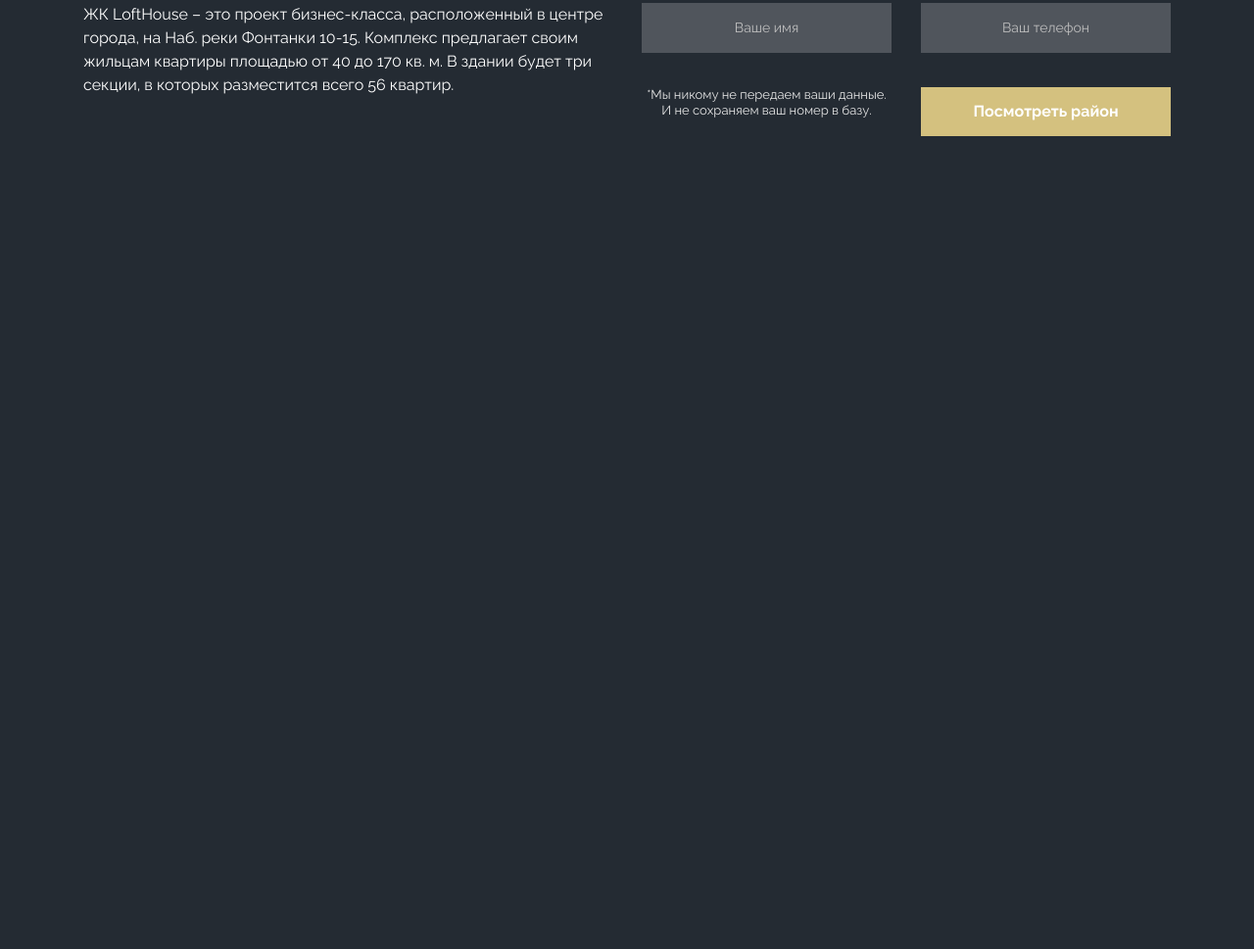
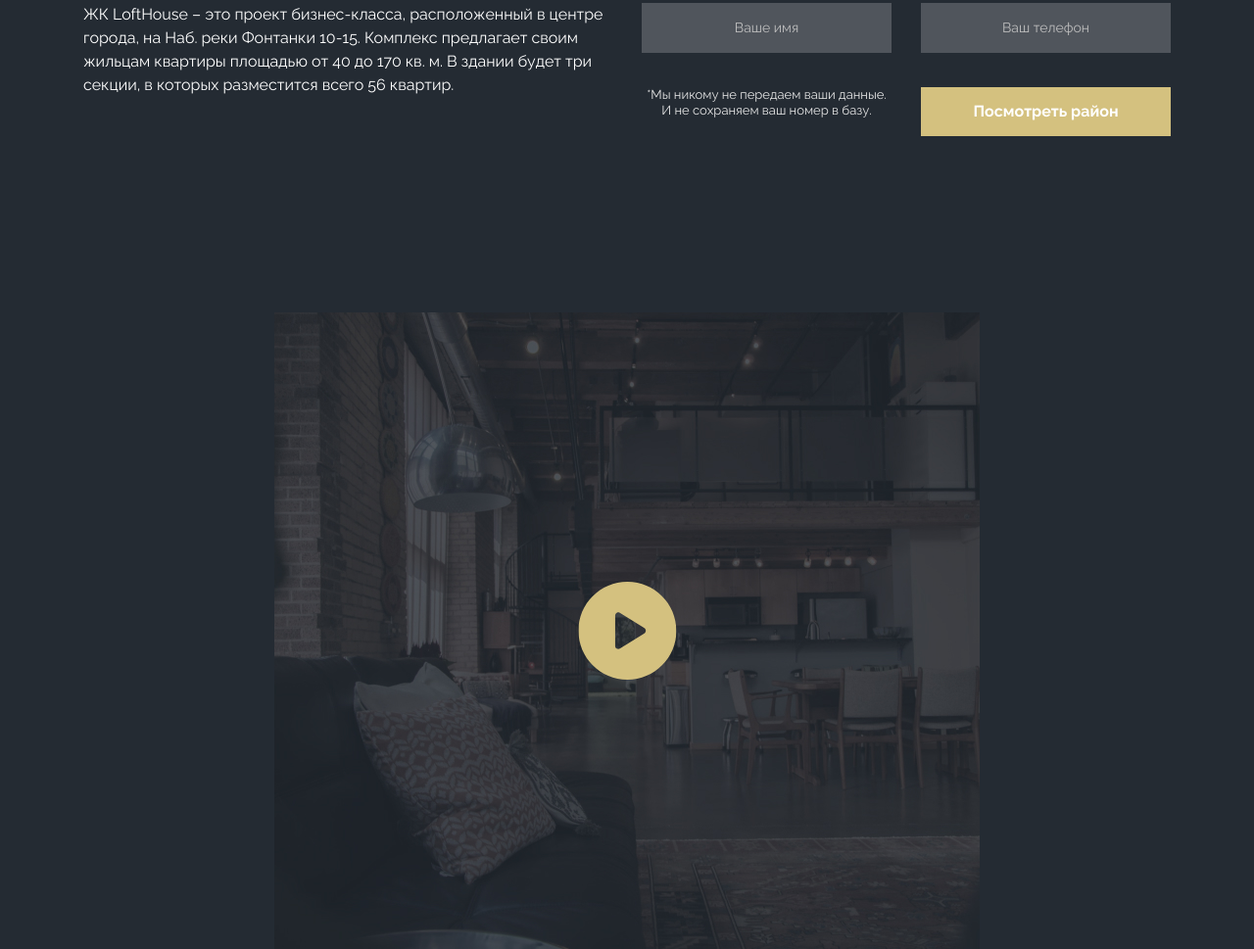
Before and after one commit to LiquidDemAn/LoftHouse, a plain HTML site: page index.html in a window 1280 px wide. Shown: the part 2306-3275 px from the top of the page at 98% size. Before the commit the page ends 2625 px from the top, so only its background shows below. Drawn offline with nearby package versions, Linux system fonts and the light colour scheme.

Commit message:
create video section

```diff
--- a/index.html
+++ b/index.html
@@ -130,6 +130,17 @@
           </div>
         </div>
       </section>
+      <section class="video">
+        <div class="container">
+          <a
+            class="video__link"
+            href="https://www.youtube.com/watch?v=9bzFF_h1xzU&ab_channel=LOFTHAUS"
+          >
+            <img class="video__play" src="./img/video/play.svg" alt="play" />
+            <img src="./img/video/video-img.jpg" alt="video" />
+          </a>
+        </div>
+      </section>
     </main>
   </body>
 </html>
--- /dev/null
+++ b/scss/blocks/_video.scss
@@ -0,0 +1,22 @@
+.video__link {
+  display: flex;
+  width: max-content;
+  justify-content: center;
+  align-items: center;
+  position: relative;
+  margin: 0 auto;
+  transition: all 0.2s ease-in;
+
+  &:hover {
+    opacity: 0.8;
+
+    .video__play {
+      transition: all 0.2s ease-in;
+      transform: scale(1.1);
+    }
+  }
+}
+
+.video__play {
+  position: absolute;
+}
--- a/scss/main.scss
+++ b/scss/main.scss
@@ -9,3 +9,4 @@
 @import "./blocks/benefits";
 @import "./blocks/apartments";
 @import "./blocks/cta";
+@import "./blocks/video";
```
Also changed, not shown: css/main.css, img/video/play.svg (added), img/video/video-img.jpg (added), 1 other file.
